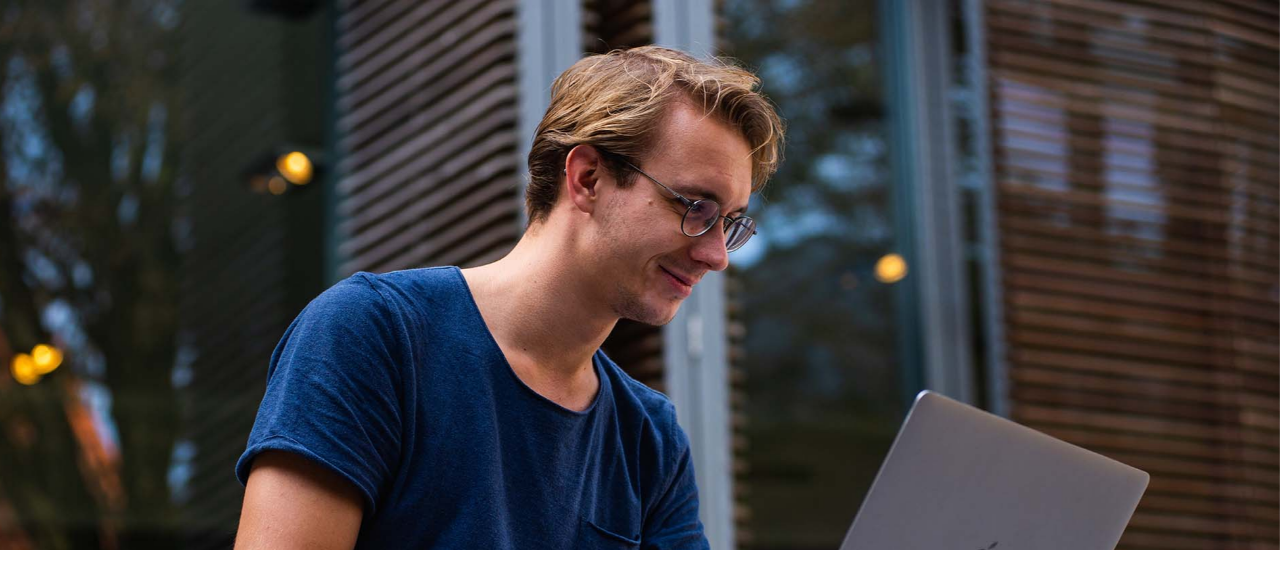
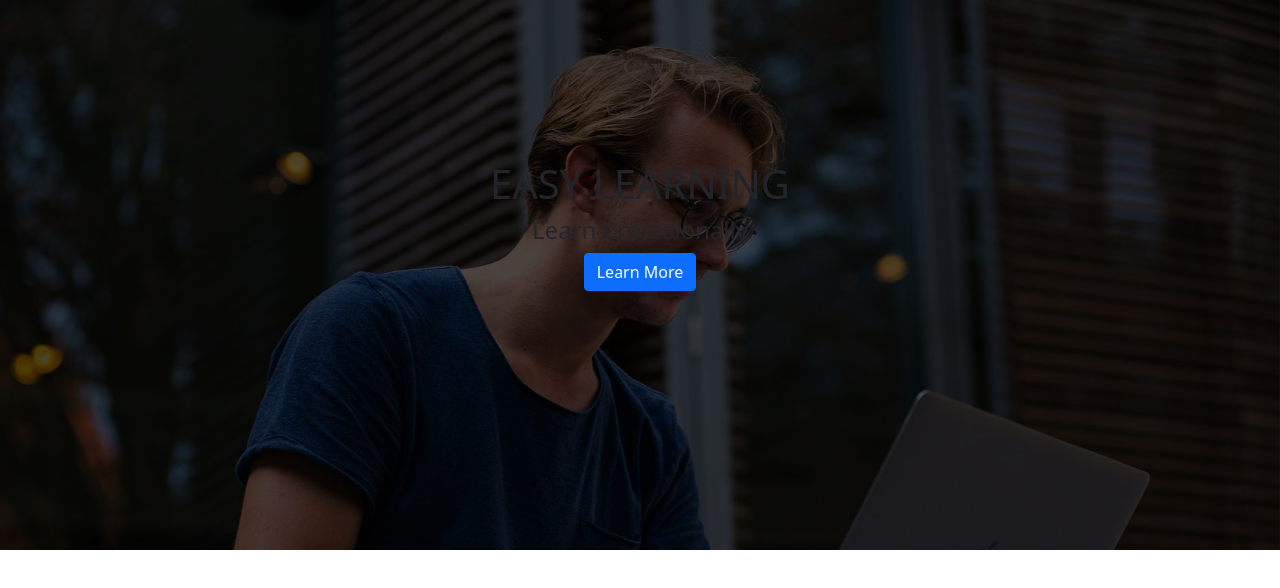
Before and after one commit to jvnagarjuna/react-js-website-project, a React (Create React App) app: page / in a window 1280 px wide. Shown: the top 588 px of the page. Built offline with nearby package versions, Linux system fonts and the light colour scheme; a web font is replaced by a local one.

Commit message:
Top banner Component Part 2

```diff
--- a/src/asset/css/custom.css
+++ b/src/asset/css/custom.css
@@ -1,8 +1,18 @@
-.topFixedBanner{
-    background-image: url("../image/banner.jpg");
-    min-height: 550px;
-    background-attachment: fixed;
-    background-position: center;
-    background-repeat: no-repeat;
-    background-size: cover;
+.topFixedBanner {
+  background-image: url('../image/banner.jpg');
+  min-height: 550px;
+  background-attachment: fixed;
+  background-position: center;
+  background-repeat: no-repeat;
+  background-size: cover;
 }
+.topBannerOverlay {
+  position: absolute;
+  min-height: 550px;
+  width: 100%;
+  background: rgb(0, 0, 0, 0.7);
+}
+
+.topContent {
+  margin-top: 10em;
+}
--- a/src/components/TopBanner/TopBanner.jsx
+++ b/src/components/TopBanner/TopBanner.jsx
@@ -1,12 +1,25 @@
 import React, { Component, Fragment } from 'react';
-import { Container } from 'react-bootstrap';
+import { Col, Container, Row, Button } from 'react-bootstrap';
 import '../../asset/css/custom.css';
+import '../../asset/css/bootstrap.min.css';
 
 class TopBanner extends Component {
   render() {
     return (
       <Fragment>
-        <Container className="topFixedBanner"></Container>
+        <Container fluid={true} className="topFixedBanner p-0">
+          <div className="topBannerOverlay">
+            <Container className="topContent">
+              <Row>
+                <Col className="text-center">
+                  <h1>EASY LEARNING</h1>
+                  <h4>Learn Profesionally</h4>
+                  <Button variant="primary">Learn More</Button>
+                </Col>
+              </Row>
+            </Container>
+          </div>
+        </Container>
       </Fragment>
     );
   }
```
